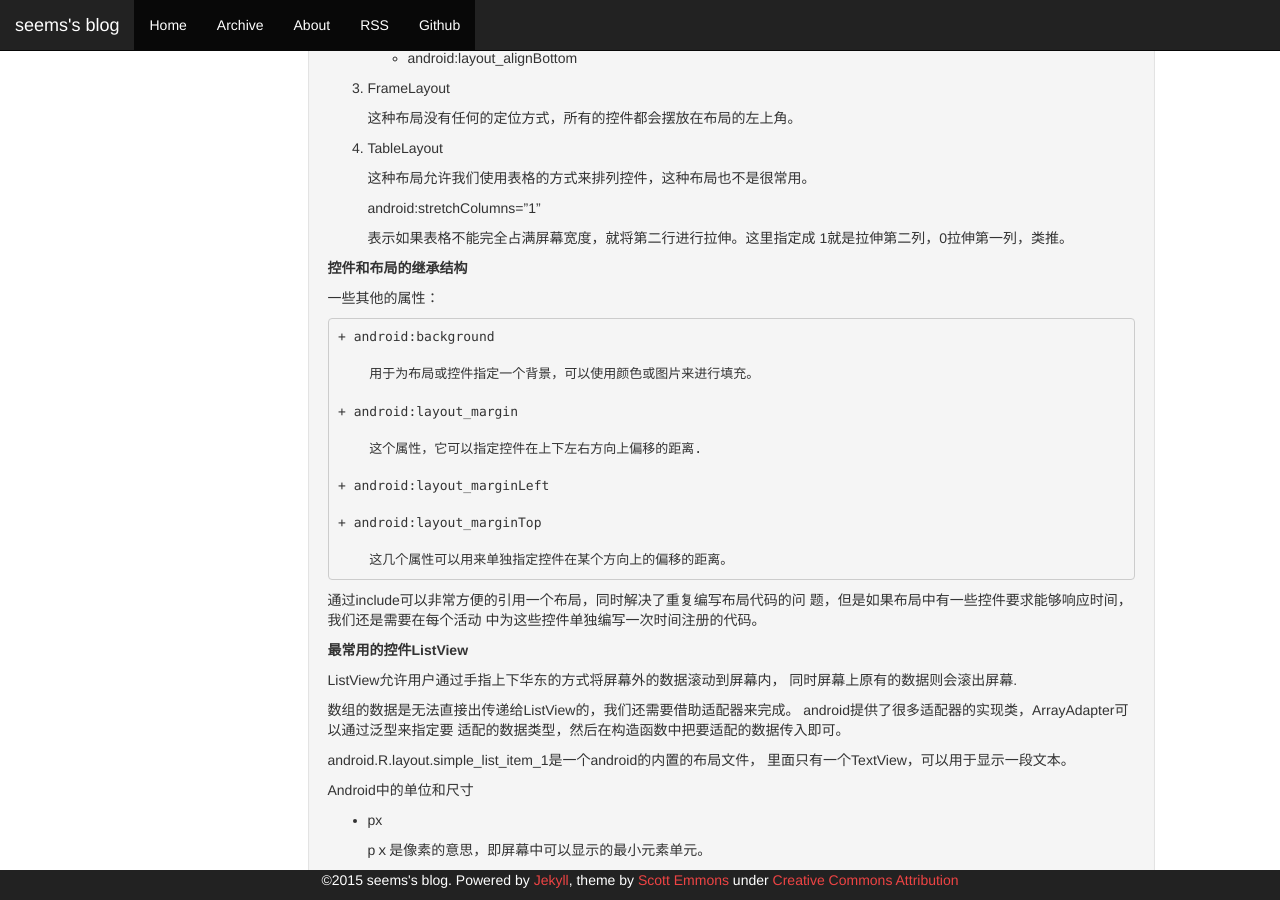
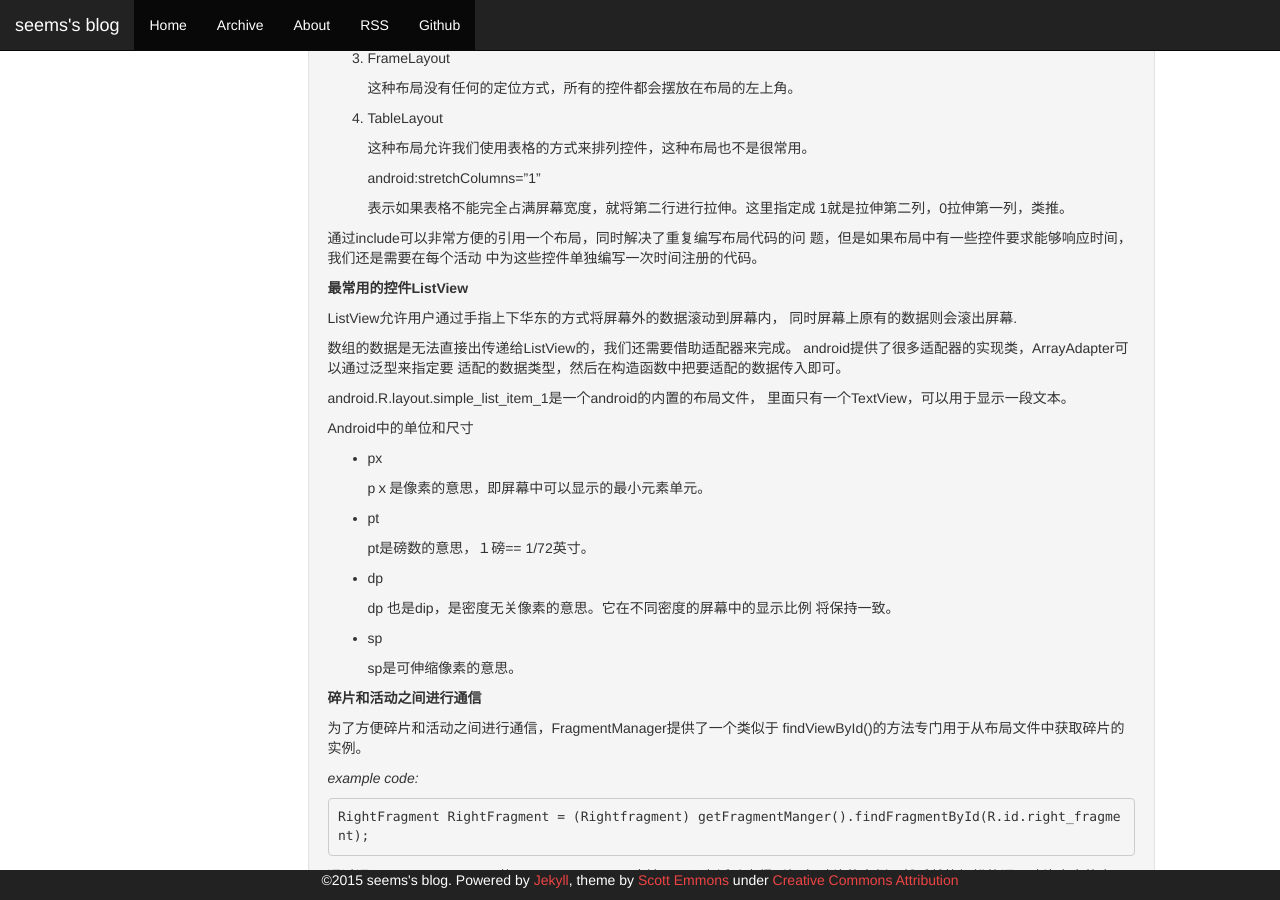
Before and after one commit to Gandalf-Pl/seems, a Jekyll site: the page built from _posts/2015-04-01-android-study.md, in a window 1280 px wide and 900 px high, scrolled down 2304 px. Built offline with Jekyll 4.4.1, drawn with Linux system fonts in a browser that asks for light colours; Markdown is read by kramdown in place of the engine named in the settings.

Commit message:
modify something

```diff
--- a/_posts/2015-04-01-android-study.md
+++ b/_posts/2015-04-01-android-study.md
@@ -119,15 +119,12 @@
     部的控件就不能将高度指定为match_parent。
 
     关键属性的用法：
-
     + android:layout_gravity
 
         用于指定控件在布局中的对齐方式。
-
     + android:gravity
 
         用于指定文字在控件中的对齐方式。
-
     + android:layout_weight
 
         这个属性允许我们使用比例的方式来指定控件的大小，它在手机屏幕的
@@ -141,32 +138,24 @@
     让控件出现在布局的任何位置。
 
     关键属性的用法：
-
     + android:layout_above
 
         让一个控件在另一个控件的上方。需要为这个属性指定相对控件id
         的引用。
-
     + android:layout_below
 
         表示让控件位与另一个控件的下方。
-
     + android:layout_toLeftOf
 
         表示让一个控件位与另一个控件的左侧。
-
     + android:layout_toRightOf
 
         表示让一个控件位于另一个控件的右侧
-
     + android:layout_alignLeft
 
         表示控件让另一个控件的左边缘和另一个控件的左边缘对齐。
-
     + android:layout_alignRight
-
     + android:layout_alignTop
-
     + android:layout_alignBottom
 
 3. FrameLayout
@@ -181,24 +170,6 @@
 
     表示如果表格不能完全占满屏幕宽度，就将第二行进行拉伸。这里指定成
     1就是拉伸第二列，0拉伸第一列，类推。
-
-**控件和布局的继承结构**
-
-一些其他的属性：
-
-    + android:background
-
-        用于为布局或控件指定一个背景，可以使用颜色或图片来进行填充。
-
-    + android:layout_margin
-
-        这个属性，它可以指定控件在上下左右方向上偏移的距离.
-
-    + android:layout_marginLeft
-
-    + android:layout_marginTop
-
-        这几个属性可以用来单独指定控件在某个方向上的偏移的距离。
 
 通过include可以非常方便的引用一个布局，同时解决了重复编写布局代码的问
 题，但是如果布局中有一些控件要求能够响应时间，我们还是需要在每个活动
```
Also changed, not shown: _posts/2015-01-31-uwsgi.md (+1 -0 lines).
